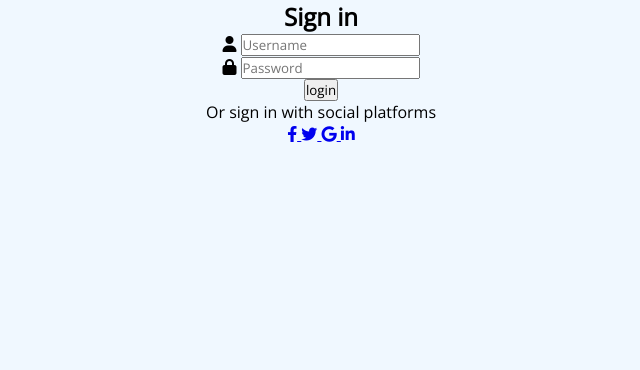
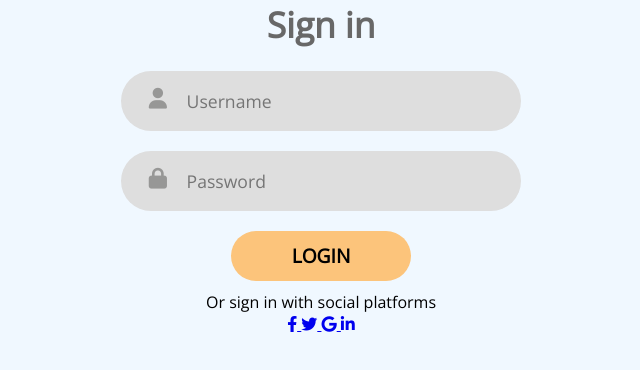
Before and after one commit to kaibalyajena/animated-login-form, a plain HTML site: page index.html in a window 1280 px wide. Shown: the whole page, without its empty margins (319-959 px from the left). Drawn offline with nearby package versions, Linux system fonts and the light colour scheme.

Commit message:
input field and button css

```diff
--- a/index.html
+++ b/index.html
@@ -14,7 +14,7 @@
         <div class="forms-container">
             <div class="signin-signup">
                 <form action="" class="signin-form">
-                    <h2>Sign in</h2>
+                    <h2 class="title">Sign in</h2>
                     <div class="input-field">
                         <i class="fas fa-user"></i>
                         <input type="text" placeholder="Username">
--- a/styles.css
+++ b/styles.css
@@ -24,3 +24,44 @@ form{
     justify-content: center;
     flex-direction: column;
 }
+.title{
+    font-size: 2.2rem;
+    margin-bottom: 0.8rem;
+    color: rgb(104, 104, 104);
+}
+.input-field{
+    max-width: 400px;
+    background-color: rgb(222, 222, 222);
+    width: 100%;
+    height: 60px;
+    margin: 10px 0;
+    border-radius: 60px;
+    display: grid;
+    grid-template-columns: 15% 85%;
+    padding: 0.5rem;
+}
+.input-field i{
+    text-align: center;
+    line-height: 40px;
+    font-size: 1.3rem;
+    color: rgb(151, 151, 150);
+}
+.input-field input{
+    background: none;
+    outline: none;
+    border: none;
+    font-size: 1.1rem;
+}
+.btn{
+    width: 180px;
+    height: 50px;
+    outline: none;
+    border: none;
+    border-radius: 40px;
+    cursor: pointer;
+    background-color: rgb(252, 196, 123);
+    font-size: 1.2rem;
+    text-transform: uppercase;
+    margin: 10px 0;
+    font-weight: bold;
+}
```
Also changed, not shown: 1 other file.
